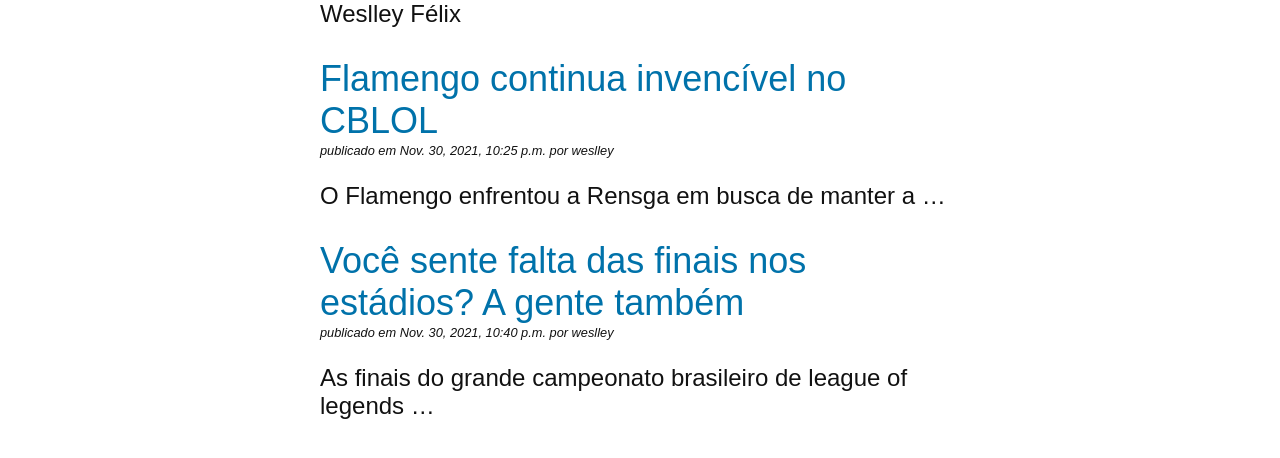
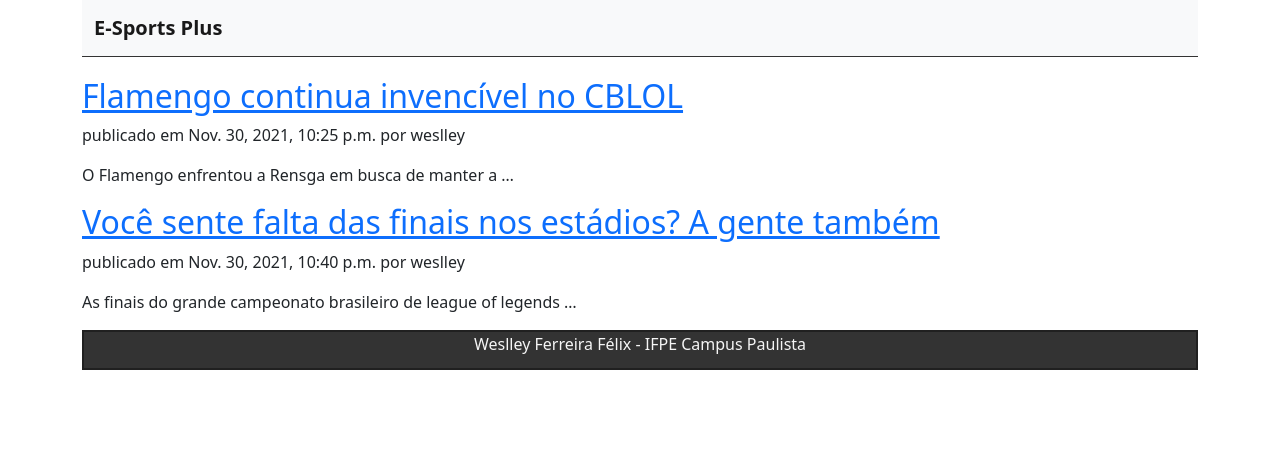
Before and after one commit to weslleyjk/crud-django, a Django app: template blog/templates/blog/post_list.html in a window 1280 px wide. Shown: the top 458 px of the page. Run offline with Django 3.2, Linux system fonts and the light colour scheme; the template is opened without the code that fills it: values that come from a table or form of the project are taken from there, others are empty; data comes from the database, SQL or seed files in the repository; both versions use the stored data as it was after the commit.

Commit message:
atualizando templates e inserindo html,css

```diff
--- a/blog/models.py
+++ b/blog/models.py
@@ -11,6 +11,8 @@
     updated = models.DateTimeField(auto_now=True) # atualiza a data de uma modificacao
 
 
+
+
     class meta:
         ordering = ("-created",) # ordenar de acordo com o horario da criacao do post
 
--- a/blog/static/css/blog.css
+++ /dev/null
@@ -1,30 +0,0 @@
-body {
-    margin: 0 25%;
-    font-family: sans-serif;
-    font-size: 1.5rem;
-    color: #111111;
-}
-
-h1 {
-    text-align: center;
-    font-family: serif;
-    font-weight: normal;
-    border-bottom: 1px solid;
-}
-
-h2 {
-    color: #0072aa;
-    font-weight: normal;
-    margin-bottom: 1px;
-}
-
-a {
-    color:#0072aa;
-    text-decoration:none;
-}
-
-p.date {
-    font-size: 0.8rem;
-    font-style: italic;
-    margin-top: 1px;
-}
--- /dev/null
+++ b/blog/static/css/style.css
@@ -0,0 +1,32 @@
+.navbar{
+    border-bottom: 1px solid #333;
+    margin-bottom: 20px;
+}
+
+.navbar-nav{
+    margin: auto;
+}
+
+.navbar-brand {
+    font-weight: bold;
+}
+
+.navbar-light .navbar-nav a.nav-link{
+    color:#333;
+    letter-spacing: 1px;
+}
+
+/* rodapé */
+
+footer {
+    background-color: #333;
+    height: 40px;
+    border: 2px solid #202020;
+}
+
+footer p{
+    color: #f5f5f5;
+    text-align: center;
+    position: relative;
+
+}
--- a/blog/templates/blog/base.html
+++ b/blog/templates/blog/base.html
@@ -4,15 +4,33 @@
 <html>
 <head>
     <title>{% block title %} {% endblock %} </title>
-    <link href="{% static 'css/blog.css' %}" rel="stylesheet">
+    <link href="https://cdn.jsdelivr.net/npm/bootstrap@5.1.3/dist/css/bootstrap.min.css" rel="stylesheet" integrity="sha384-1BmE4kWBq78iYhFldvKuhfTAU6auU8tT94WrHftjDbrCEXSU1oBoqyl2QvZ6jIW3" crossorigin="anonymous">
+    <link rel="stylesheet" href="{% static 'css/style.css' %}">
 </head>
 <body>
+        <div class="container">
 
-    <header>Weslley Félix</header>
+            <nav class="navbar navbar-expand-lg navbar-light bg-light">
+                <div class="container-fluid">
+                  <a class="navbar-brand" href="#">E-Sports Plus</a>
+                  <button class="navbar-toggler" type="button" data-bs-toggle="collapse" data-bs-target="#navbarNav" aria-controls="navbarNav" aria-expanded="false" aria-label="Toggle navigation">
+                    <span class="navbar-toggler-icon"></span>
+                  </button>
+                  <div class="collapse navbar-collapse" id="navbarNav">
+                    <ul class="navbar-nav">
+                    </ul>
+                  </div>
+                </div>
+              </nav>
 
-    <main>
-        {% block content %}
-        {% endblock %}
-    </main>
+            {% block content %}
+            {% endblock %}
+            <footer>
+               <p>Weslley Ferreira Félix - IFPE Campus Paulista</p>
+            </footer>
+        </div>
+        <script src="https://cdn.jsdelivr.net/npm/bootstrap@5.1.3/dist/js/bootstrap.bundle.min.js" integrity="sha384-ka7Sk0Gln4gmtz2MlQnikT1wXgYsOg+OMhuP+IlRH9sENBO0LRn5q+8nbTov4+1p" crossorigin="anonymous"></script>
+        <script src="{% static 'js/scripts.js' %}"></script>
+
 </body>
 </html>
--- a/blog/templates/blog/post_list.html
+++ b/blog/templates/blog/post_list.html
@@ -1,6 +1,6 @@
 {% extends "blog/base.html"%}  <!--o extends serve para herdar o base.html-->
 
-{% block title %} Meu blog {% endblock %} <!-- criando mais blocos-->
+{% block title %} E-Sports Plus {% endblock %} <!-- criando mais blocos-->
 
 {% block content %}
     {% for post in post_list %} <!-- acessando a variavel post_list-->
--- a/crud_django/urls.py
+++ b/crud_django/urls.py
@@ -18,6 +18,6 @@
 
 urlpatterns = [
     path("admin/", admin.site.urls),
-    path("blog/", include("blog.urls", namespace="blog")),
+    path("", include("blog.urls", namespace="blog")),
 
 ]
```
Also changed, not shown: README.md (added), blog/static/images/logo.jpg (added), blog/static/images/logo1.png (added), blog/static/js/scripts.js (added), crud_django/settings.py (line endings or trailing spaces), db.sqlite3.
